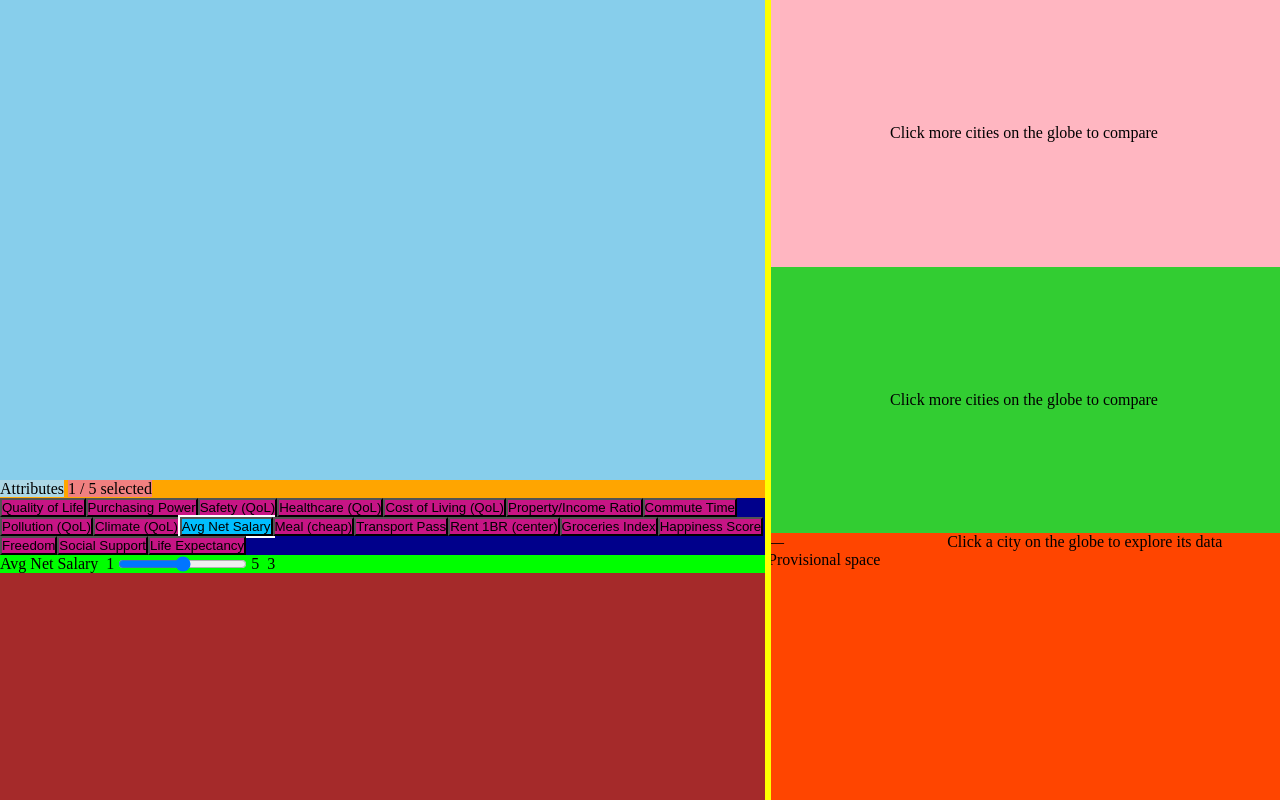
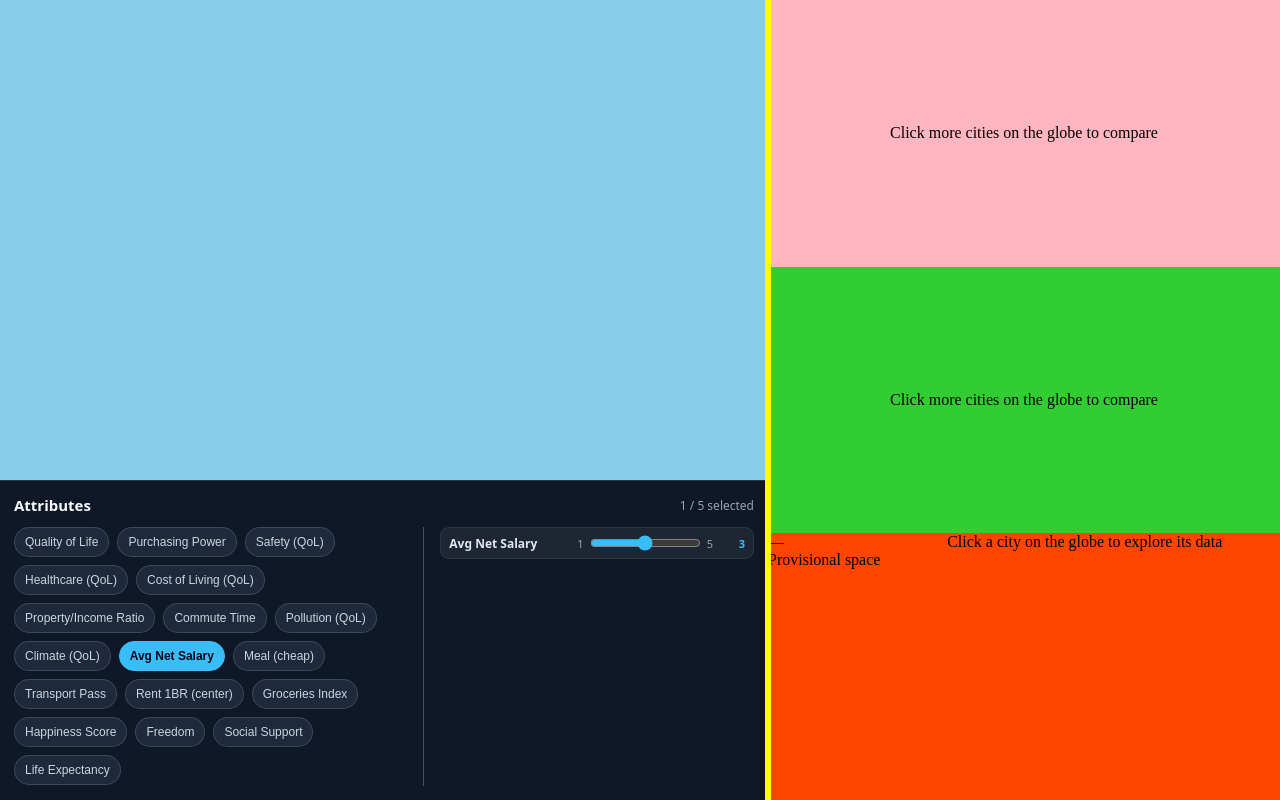
Before and after one commit to javjerez/independence-city-finder, a plain HTML site: page dashboard/index.html in a window 1280 px wide. Both pictures are taken after a click on the button "Avg Net Salary". Drawn offline with nearby package versions, Linux system fonts and the light colour scheme; no server answers.

Commit message:
Controls restructure + CSS

```diff
--- a/dashboard/css/controls.css
+++ b/dashboard/css/controls.css
@@ -1,68 +1,162 @@
-#controls-wrapper{
+#controls-wrapper {
     height: 100%;
-    background-color: brown;
+    padding: 14px;
+    display: grid;
+    grid-template-rows: auto 1fr;
+    gap: 12px;
+
+    /* DEBUG: background-color: brown; */
+    background: #101827;
+    color: #f8fafc;
+    border-top: 1px solid rgba(255,255,255,0.12);
+    font-family: system-ui, sans-serif;
 }
 
-#controls-header{
-    background-color: orange;
+#controls-header {
+    display: flex;
+    justify-content: space-between;
+    align-items: center;
 }
 
-#controls-title{
-    background-color: lightblue;
+#controls-title {
+    font-size: 15px;
+    font-weight: 700;
 }
 
-#controls-count{
-    background-color: lightcoral;
+#controls-count {
+    font-size: 12px;
+    color: #94a3b8;
 }
 
-#controls-grid{
-    background-color: darkblue;
+/* Main controls area */
+#controls-content {
+    min-height: 0;
+    display: grid;
+    grid-template-columns: 1.3fr 1fr;
+    gap: 14px;
 }
 
-#controls-sliders{
-    background-color: darkkhaki;
+/* Attributes */
+#controls-grid {
+    min-height: 0;
+    overflow-y: auto;
+
+    display: flex;
+    flex-wrap: wrap;
+    align-content: flex-start;
+    gap: 8px;
+
+    padding-right: 14px;
+    border-right: 1px solid rgba(255, 255, 255, 0.25);
 }
 
-.attr-button{
-    background-color: mediumvioletred;
+.attr-button {
+    border: 1px solid rgba(255,255,255,0.14);
+    border-radius: 999px;
+    padding: 7px 10px;
+
+    background: #1e293b;
+    color: #cbd5e1;
+
+    font-size: 12px;
+    cursor: pointer;
+    transition: 0.15s ease;
 }
 
-/* demo */
+.attr-button:hover {
+    background: #334155;
+    color: white;
+}
+
 .attr-button--selected {
-    background-color: #00bfff;
-    color: #000;
-    outline: 2px solid #fff;
+    background: #38bdf8;
+    border-color: #38bdf8;
+    color: #020617;
+    font-weight: 700;
+}
+
+/* Sliders */
+#controls-sliders {
+    min-height: 0;
+    overflow-y: auto;
+
+    display: flex;
+    flex-direction: column;
+    gap: 10px;
+
+    padding-left: 2px;
+
+    /*background-color: blue;*/
 }
 
 .slider-row {
-    display: flex;
+    display: grid;
+    grid-template-columns: 120px 1fr auto;
     align-items: center;
     gap: 8px;
-    background-color: lime;
+
+    padding: 6px 8px;
+    border-radius: 9px;
+    background: rgba(255,255,255,0.06);
+    border: 1px solid rgba(255,255,255,0.08);
+
 }
 
 .slider-label {
+    font-size: 12px;
+    font-weight: 600;
+    color: #e2e8f0;
 
+    overflow: hidden;
+    white-space: nowrap;
+    text-overflow: ellipsis;
 }
 
 .slider-track {
-    display: flex;
+    display: grid;
+    grid-template-columns: auto 1fr auto auto;
+    gap: 6px;
     align-items: center;
-    gap: 4px;
 }
 
-.slider-bound {
+.slider-bound,
+.slider-value {
+    font-size: 11px;
+    color: #94a3b8;
+}
 
+.slider-value {
+    min-width: 18px;
+    text-align: right;
+    color: #38bdf8;
+    font-weight: 700;
 }
 
 .slider-input {
-
+    width: 100%;
+    height: 18px;
+    accent-color: #38bdf8;
 }
 
-.slider-bound {
+/* Custom scrollbar for sliders */
 
+#controls-sliders::-webkit-scrollbar,
+#controls-grid::-webkit-scrollbar {
+    width: 6px;
 }
 
-.slider-value {
+#controls-sliders::-webkit-scrollbar-track,
+#controls-grid::-webkit-scrollbar-track {
+    background: transparent;
+}
 
+#controls-sliders::-webkit-scrollbar-thumb,
+#controls-grid::-webkit-scrollbar-thumb {
+    background: rgba(255, 255, 255, 0.25);
+    border-radius: 999px;
 }
+
+#controls-sliders::-webkit-scrollbar-thumb:hover,
+#controls-grid::-webkit-scrollbar-thumb:hover {
+    background: rgba(255, 255, 255, 0.4);
+}
--- a/dashboard/js/controls.js
+++ b/dashboard/js/controls.js
@@ -129,10 +129,20 @@ export function initControls(onChange = () => {}) {
   `;
   wrapper.appendChild(header);
 
+  // Content (grid of attributes + sliders)
+  const content = document.createElement('div');
+  content.id = 'controls-content';
+  wrapper.appendChild(content);
+
   // Attribute grid
   const grid = document.createElement('div');
   grid.id = 'controls-grid';
-  wrapper.appendChild(grid);
+  content.appendChild(grid);
+
+  // Sliders container
+  const slidersContainer = document.createElement('div');
+  slidersContainer.id = 'controls-sliders';
+  content.appendChild(slidersContainer);
 
   // Create a button for each attribute
   ATTRIBUTES.forEach(attr => {
@@ -144,11 +154,6 @@ export function initControls(onChange = () => {}) {
     new_attr_button.addEventListener('click', () => onBoxClick(attr.key));
     grid.appendChild(new_attr_button);
   });
-
-  // Sliders container
-  const slidersContainer = document.createElement('div');
-  slidersContainer.id = 'controls-sliders';
-  wrapper.appendChild(slidersContainer);
 }
 
 
@@ -226,9 +231,6 @@ function addSlider(key) {
 function removeSlider(key) {
   const slider = document.querySelector(`.slider-row[data-key="${key}"]`);
   if (slider) slider.remove();
-
-  // notify state.js that weights changed (slider removed)
-  notifyChange();
 }
 
 // *** UI HELPERS ***
--- a/dashboard/js/main.js
+++ b/dashboard/js/main.js
@@ -27,6 +27,5 @@ const cities = await d3.json('data/cities.json');
 
 initState(cities);
 initGlobe();
-initControls();
 initCityCard();
 initComparison();
```
